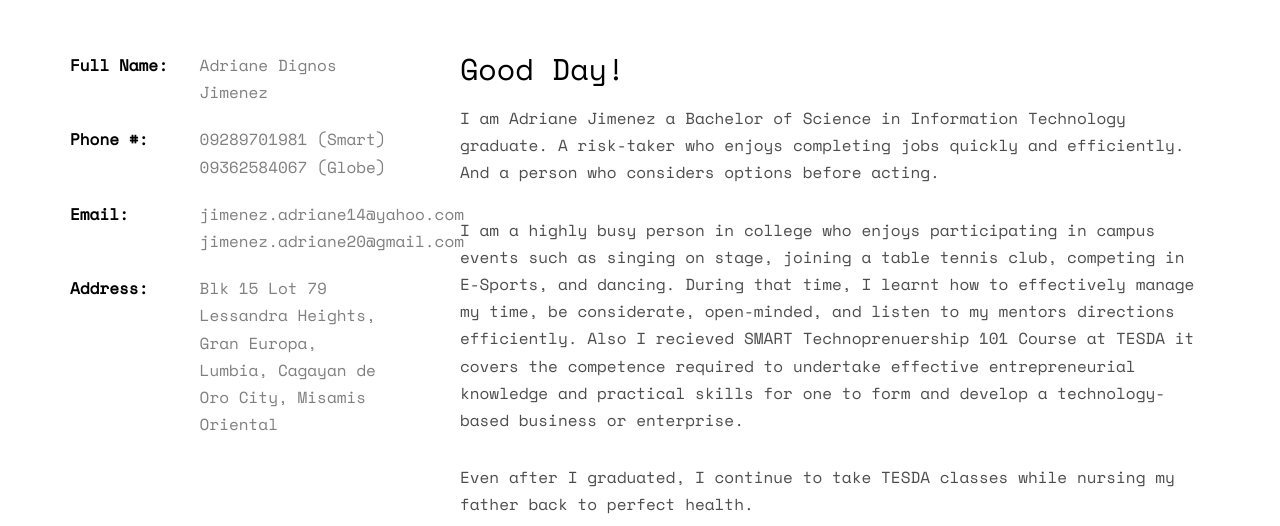
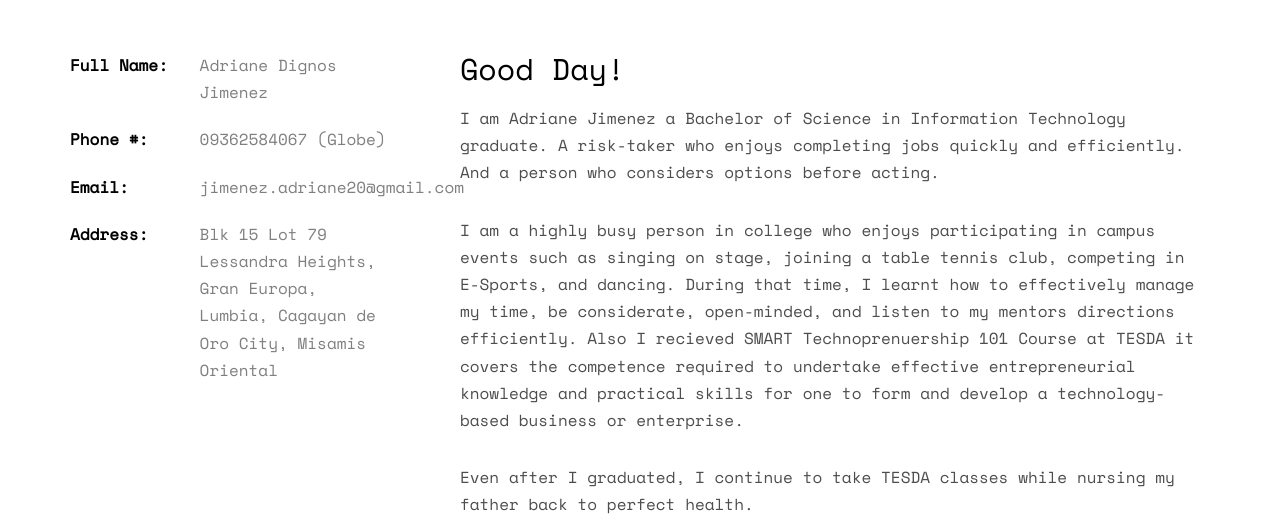
Before and after one commit to ashe23142/AJPorfolio, a plain HTML site: page index.html in a window 1280 px wide. Shown: the part 1020-1546 px from the top of the page. Drawn offline with nearby package versions, Linux system fonts and the light colour scheme; some packages are replaced by stand-ins of ours; no server answers; files whose address does not match are found by name.

Commit message:
Update index.html

```diff
--- a/index.html
+++ b/index.html
@@ -65,8 +65,8 @@
 				<div class="col-md-4">
 					<ul class="info">
 						<li><span class="first-block">Full Name:</span><span class="second-block">Adriane Dignos Jimenez</span></li>
-						<li><span class="first-block">Phone #:</span><span class="second-block">09289701981 (Smart) 09362584067 (Globe)</span></li>
-						<li><span class="first-block">Email:</span><span class="second-block">jimenez.adriane14@yahoo.com  jimenez.adriane20@gmail.com</span></li>
+						<li><span class="first-block">Phone #:</span><span class="second-block"> 09362584067 (Globe)</span></li>
+						<li><span class="first-block">Email:</span><span class="second-block">jimenez.adriane20@gmail.com</span></li>
 						<li><span class="first-block">Address:</span><span class="second-block">Blk 15 Lot 79 Lessandra Heights, Gran Europa, Lumbia, Cagayan de Oro City, Misamis Oriental</span></li>
 					</ul>
 				</div>
```
